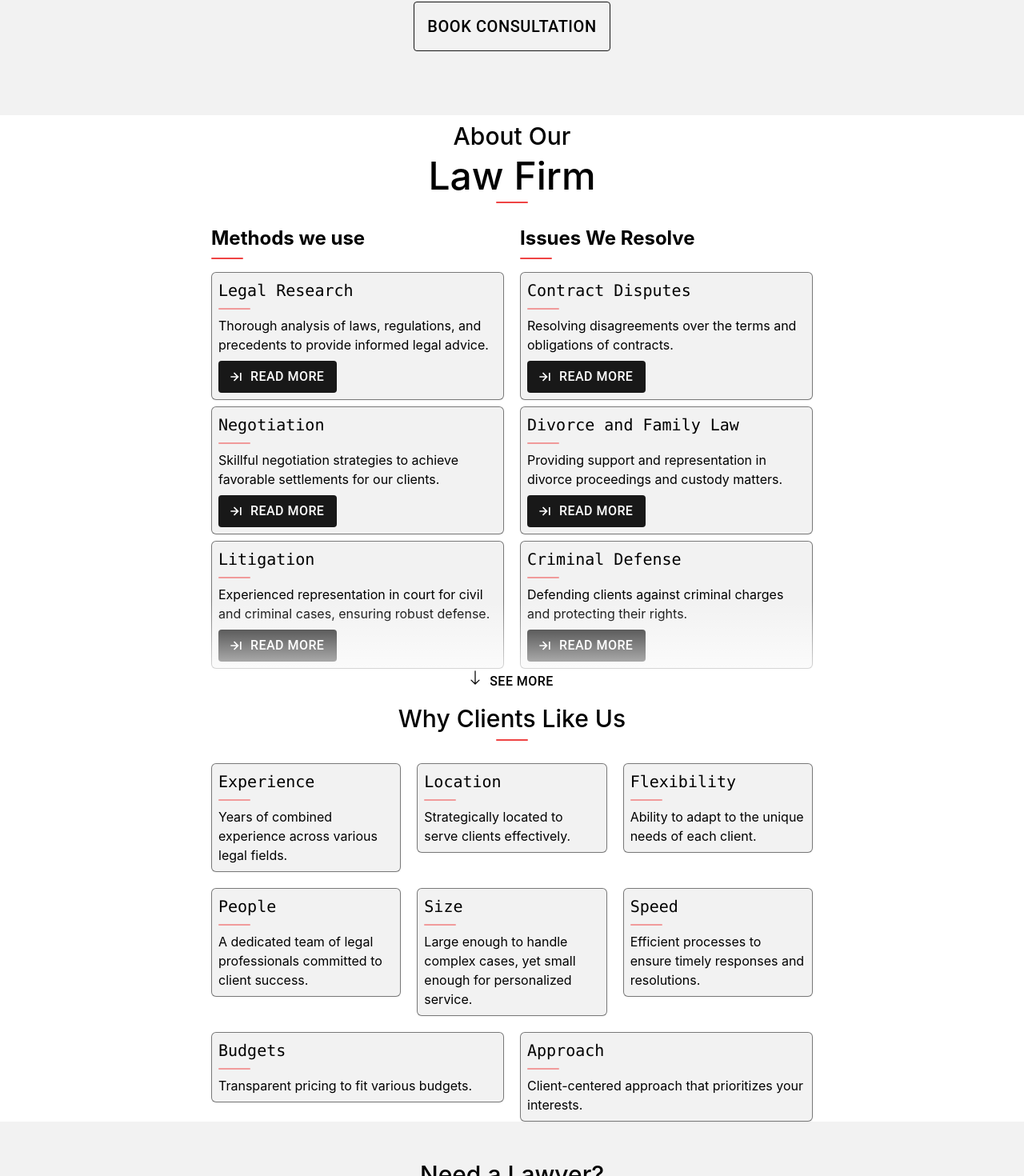
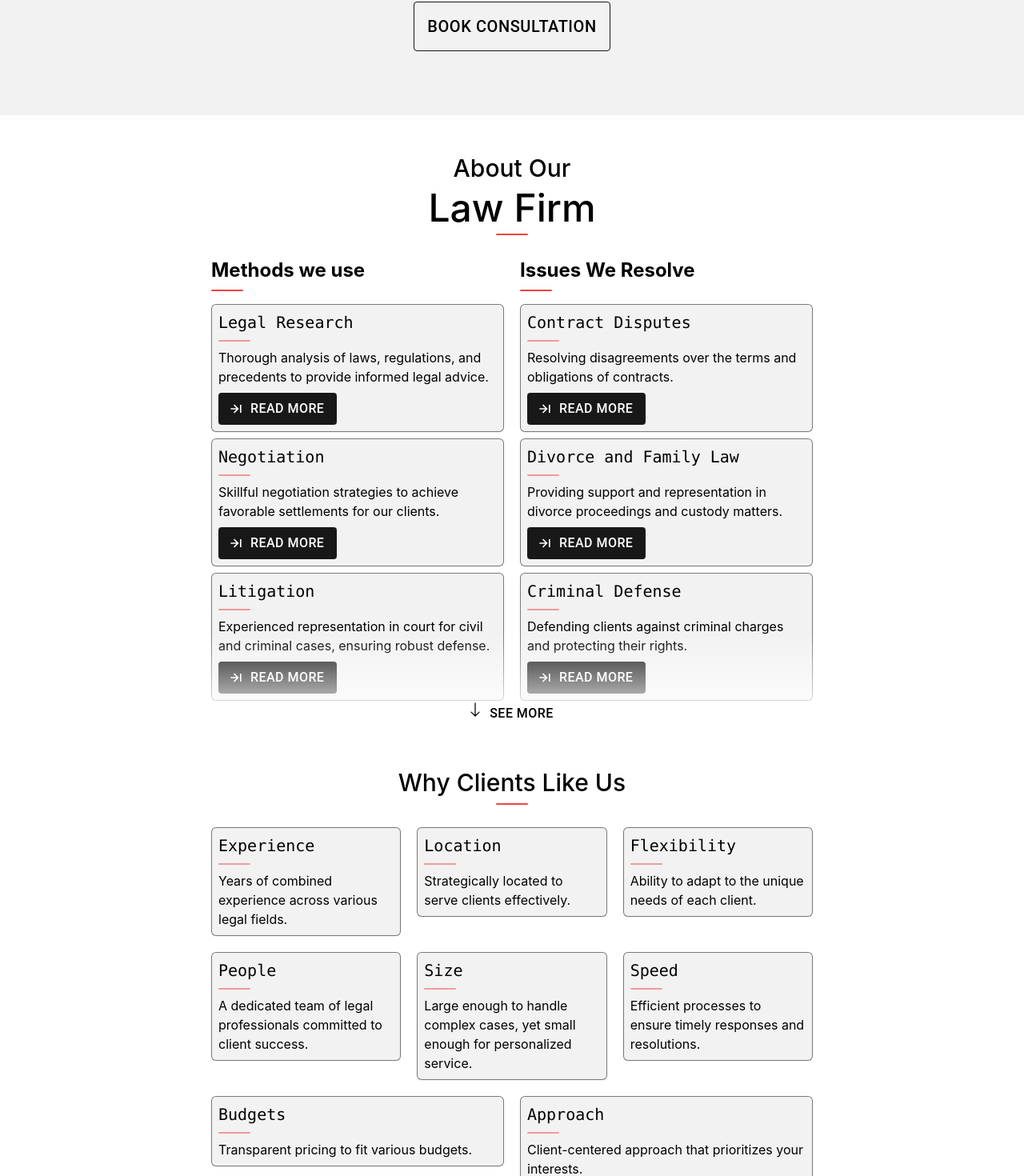
Before and after one commit to CodeCraftersX/GeraldMoritz, a React (Vite) app: page /about in a window 1280 px wide. Shown: the part 503-1973 px from the top of the page at 80% size. Built offline with nearby package versions, Linux system fonts and the light colour scheme.

Commit message:
layout shift fixes

```diff
--- a/src/pages/About.tsx
+++ b/src/pages/About.tsx
@@ -35,7 +35,7 @@ export function Abouts() {
   }
   return (
     <>
-      <section className="flex flex-col gap-5 items-center justify-start py-20 box-border bg-black/5">
+      <section className="flex flex-col gap-5 items-center justify-start py-20 box-border bg-black/5 mb-10">
         <div
           className={
             "w-full h-fit p-2 text-center relative flex items-center justify-center pb-[-10px] gap-2 flex-col *:font-medium " +
@@ -70,7 +70,7 @@ export function Abouts() {
           </Button>
         </Link>
       </section>
-      <section className="flex flex-col gap-5 items-center justify-center box-border">
+      <section className="flex flex-col gap-5 items-center justify-center box-border pb-10">
         <div
           className={
             "w-full h-fit p-2 text-center relative flex items-center justify-center pb-[-10px] gap-2 flex-col *:font-medium " +
@@ -250,7 +250,7 @@ export function Abouts() {
           </li>
         </ul>
       </section>
-      <section className="flex flex-col gap-5 items-center justify-center box-border">
+      <section className="flex flex-col gap-5 items-center justify-center box-border pb-10">
         <div
           className={
             "w-full h-fit p-2 text-center relative flex items-center justify-center pb-[-10px] gap-2 flex-col *:font-medium " +
```
